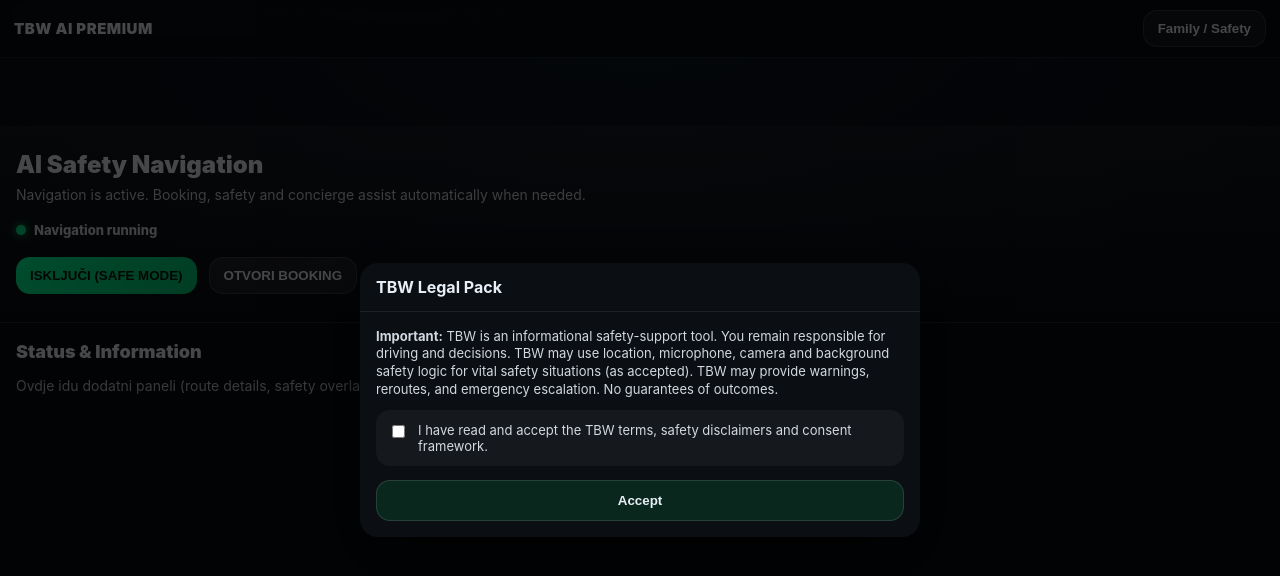
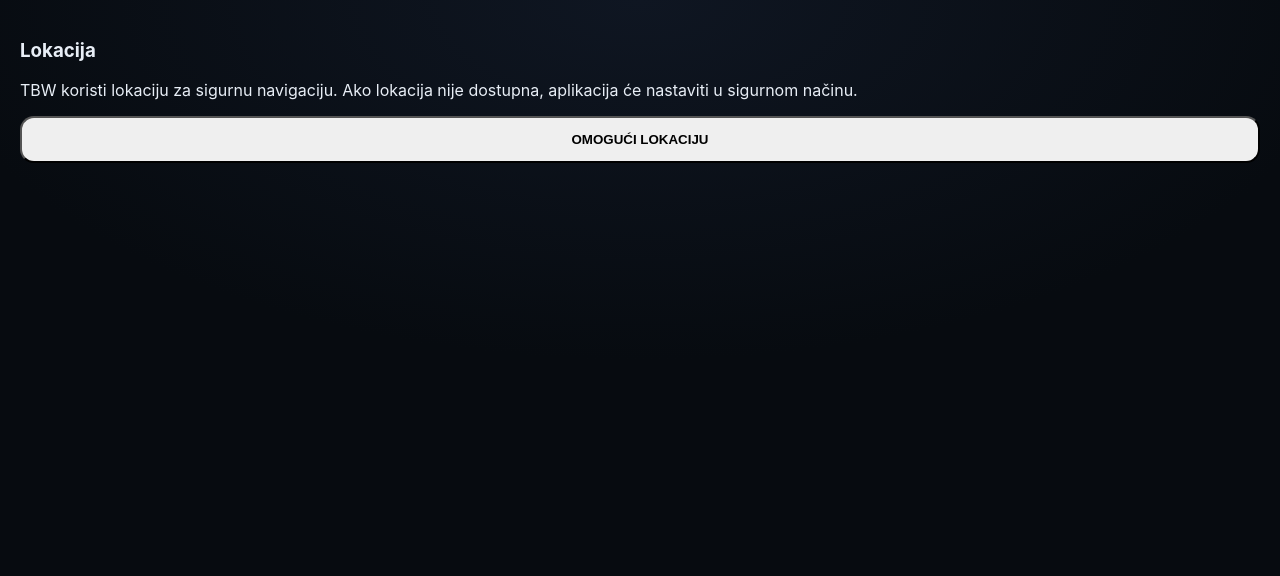
Before and after one commit to aitbwbooking-ctrl/tbw-ai-premium-COMPLETE-FINAL, a React (Vite) app: page / in a window 1280 px wide. Shown: the top 576 px of the page. Built offline with nearby package versions, Linux system fonts and the light colour scheme.

Commit message:
Update App.jsx

```diff
--- a/src/App.jsx
+++ b/src/App.jsx
@@ -1,259 +1,128 @@
-import React, { useEffect, useRef, useState } from "react";
+import React, { useEffect, useState } from "react";
 import "./App.css";
 
-/* TBW CORE */
-import { t } from "./tbw/core/i18n";
-import { speak, makeRecognizer } from "./tbw/core/voice";
-import { detectContextTrigger, shouldBridgeToBooking } from "./tbw/core/contextBridge";
+/* UI */
+import BookingModal from "./tbw/booking/BookingModal";
 
 /* GATES */
-import PermissionGate from "./tbw/ui/PermissionGate";
-import LegalGate, { legalAccepted } from "./tbw/ui/LegalGate";
-import RobotGate, { robotOk } from "./tbw/ui/RobotGate";
+import LocationGate from "./tbw/permissions/LocationGate";
 
-/* UI */
-import TickerNav from "./tbw/ui/TickerNav";
-
-/* BOOKING */
-import BookingModal from "./tbw/booking/BookingModal";
-
-/* PARENTAL */
-import ParentalPanel from "./tbw/parental/ParentalPanel";
-
-/* =========================================================
-   TBW AI PREMIUM — APP ROOT
-   ========================================================= */
+/* ============================
+   APP STATES
+   ============================ */
+const BOOT = "BOOT";
+const READY = "READY";
+const RUNNING = "RUNNING";
 
 export default function App() {
-  /* ---------- GLOBAL STATE ---------- */
-  const [navActive, setNavActive] = useState(true); // navigation always ON (locked)
-  const [navRisk, setNavRisk] = useState(false); // later fed by NavEngine (snow, closures, ETA drift)
+  const [appState, setAppState] = useState(BOOT);
 
-  /* ---------- GATES ---------- */
-  const [showLegal, setShowLegal] = useState(false);
-  const [showRobot, setShowRobot] = useState(false);
-  const [showPerm, setShowPerm] = useState(false);
+  const [location, setLocation] = useState(null);
+  const [bookingOpen, setBookingOpen] = useState(false);
 
-  /* ---------- BOOKING ---------- */
-  const [bookingOpen, setBookingOpen] = useState(false);
-  const [bookingSeed, setBookingSeed] = useState("");
-
-  /* ---------- PARENTAL ---------- */
-  const [parentalOpen, setParentalOpen] = useState(false);
-
-  /* ---------- TICKER ---------- */
-  const [criticalTicker, setCriticalTicker] = useState(null);
-  // { active:true, text:"NESREĆA 23 km ispred – smanjite brzinu" }
-
-  /* ---------- VOICE CONTEXT LISTENER ---------- */
-  const recRef = useRef(null);
-  const finalTextRef = useRef("");
-
-  /* =========================================================
-     BOOT SEQUENCE — HARD LOCKED
-     ========================================================= */
+  /* ============================
+     SILENT BOOT (NO AUDIO!)
+     ============================ */
   useEffect(() => {
-    // Order is locked: LEGAL → ROBOT → PERMISSIONS
-    if (!legalAccepted()) {
-      setShowLegal(true);
-      return;
-    }
-    if (!robotOk()) {
-      setShowRobot(true);
-      return;
-    }
-    setShowPerm(true);
+    // NEMA GOVORA
+    // NEMA MIKROFONA
+    // NEMA GEO BLOKA
+    setAppState(READY);
   }, []);
 
-  /* =========================================================
-     CONTEXTUAL AUTO-CONCIERGE BRIDGE (CACB™)
-     Navigation listens, Booking joins ONLY if needed
-     ========================================================= */
-  useEffect(() => {
-    if (!navActive) return;
+  /* ============================
+     LOCATION GRANTED CALLBACK
+     ============================ */
+  const handleLocationGranted = (payload) => {
+    setLocation(payload);
+    setAppState(RUNNING);
+  };
 
-    const r = makeRecognizer({ continuous: true });
-    if (!r) return;
+  /* ============================
+     RENDER
+     ============================ */
 
-    recRef.current = r;
-    finalTextRef.current = "";
+  /* ---- BOOT (ne vidi se) ---- */
+  if (appState === BOOT) {
+    return null;
+  }
 
-    r.onresult = (e) => {
-      let interim = "";
-      for (let i = e.resultIndex; i < e.results.length; i++) {
-        const res = e.results[i];
-        const txt = res[0]?.transcript || "";
-        if (res.isFinal) finalTextRef.current += txt + " ";
-        else interim += txt;
-      }
+  /* ---- READY: PERMISSION ---- */
+  if (appState === READY) {
+    return (
+      <div className="tbw-app-root">
+        <LocationGate onGranted={handleLocationGranted} />
+      </div>
+    );
+  }
 
-      const merged = (finalTextRef.current + interim).trim();
-      if (!merged) return;
-
-      const contextHit = detectContextTrigger(merged);
-      const shouldHelp = shouldBridgeToBooking({
-        contextHit,
-        navRisk,
-      });
-
-      if (shouldHelp && !bookingOpen) {
-        // One calm sentence – no interruption, no command needed
-        speak(
-          "Mogu pomoći. Vidim otežane uvjete i moguće kašnjenje. Želite da provjerim opcije?",
-          { priority: "normal" }
-        );
-        setBookingSeed(merged);
-        setBookingOpen(true);
-      }
-    };
-
-    r.onend = () => {
-      try {
-        r.start();
-      } catch {}
-    };
-
-    try {
-      r.start();
-    } catch {}
-
-    return () => {
-      try {
-        r.stop();
-      } catch {}
-      recRef.current = null;
-    };
-  }, [navActive, navRisk, bookingOpen]);
-
-  /* =========================================================
-     SIMULATED NAV RISK (REMOVE WHEN REAL ENGINE FEEDS IT)
-     ========================================================= */
-  useEffect(() => {
-    // demo: after 15s simulate snow / risk
-    const tmr = setTimeout(() => {
-      setNavRisk(true);
-      setCriticalTicker({
-        active: true,
-        text: "POJAČAN SNIJEG NA RUTI — MOGUĆE KAŠNJENJE",
-      });
-      speak(
-        "Upozorenje. Pojačan snijeg na ruti. Preporučujem povećanje razmaka.",
-        { priority: "critical" }
-      );
-    }, 15000);
-
-    return () => clearTimeout(tmr);
-  }, []);
-
-  /* =========================================================
-     UI
-     ========================================================= */
+  /* ---- RUNNING: FULL APP ---- */
   return (
     <div className="tbw-app-root">
-      {/* FIXED HEADER */}
+      {/* ================= HEADER ================= */}
       <header className="tbw-header">
         <div className="tbw-logo">TBW AI PREMIUM</div>
         <div className="tbw-actions">
           <button
-            className="tbw-btn"
-            onClick={() => setParentalOpen(true)}
+            className="tbw-btn-secondary"
+            onClick={() => setBookingOpen(true)}
           >
-            Family / Safety
+            BOOKING
           </button>
         </div>
       </header>
 
-      {/* TICKER */}
-      <TickerNav critical={criticalTicker} />
+      {/* ================= TICKER ================= */}
+      <div className="tbw-ticker tbw-ticker-idle">
+        <div className="tbw-ticker-inner">
+          TBW EMERGENCY PULT • Safety-first navigation active
+        </div>
+      </div>
 
-      {/* HERO / NAVIGATION CORE */}
+      {/* ================= MAIN ================= */}
       <main className="tbw-main">
+        {/* HERO / NAV CORE */}
         <section className="tbw-hero">
-          <h1>AI Safety Navigation</h1>
+          <h1>NAVIGATION ACTIVE</h1>
           <p>
-            Navigation is active. Booking, safety and concierge assist
-            automatically when needed.
+            TBW sigurnosni navigacijski sustav je aktivan.
+            {location?.mode && (
+              <>
+                <br />
+                <b>Način lokacije:</b> {location.mode}
+              </>
+            )}
           </p>
 
           <div className="tbw-nav-status">
-            <span className="dot green" />
-            Navigation running
+            <div className="dot green" />
+            SUSTAV AKTIVAN
           </div>
 
           <div className="tbw-manual-actions">
             <button
               className="tbw-btn-primary"
-              onClick={() => {
-                speak(
-                  "TBW se privremeno isključuje. U slučaju ponovne aktivacije, recite samo Hey TBW.",
-                  { priority: "normal" }
-                );
-                // SAFE MODE remains silently active (locked)
-              }}
-            >
-              ISKLJUČI (SAFE MODE)
-            </button>
-
-            <button
-              className="tbw-btn-secondary"
-              onClick={() => {
-                setBookingSeed("hotel");
-                setBookingOpen(true);
-              }}
+              onClick={() => setBookingOpen(true)}
             >
               OTVORI BOOKING
             </button>
           </div>
         </section>
 
-        {/* SCROLLABLE AREA BELOW SEARCH / HERO */}
+        {/* SCROLLABLE AREA */}
         <section className="tbw-scroll">
-          <h2>Status & Information</h2>
+          <h2>Status</h2>
           <p>
-            Ovdje idu dodatni paneli (route details, safety overlays,
-            explanations). Scroll je dozvoljen samo ispod hero dijela.
+            Navigacija, sigurnosni sustavi i booking engine su spremni.
+            Glas i mikrofon aktiviraju se isključivo ručno.
           </p>
         </section>
       </main>
 
       {/* ================= MODALS ================= */}
-
-      {/* LEGAL */}
-      <LegalGate
-        open={showLegal}
-        onAccepted={() => {
-          setShowLegal(false);
-          setShowRobot(true);
-        }}
-      />
-
-      {/* ROBOT */}
-      <RobotGate
-        open={showRobot}
-        onOk={() => {
-          setShowRobot(false);
-          setShowPerm(true);
-        }}
-      />
-
-      {/* PERMISSIONS */}
-      <PermissionGate
-        open={showPerm}
-        onOk={() => setShowPerm(false)}
-      />
-
-      {/* BOOKING 5★ CONCIERGE */}
       <BookingModal
         open={bookingOpen}
-        seedPrompt={bookingSeed}
-        cityFallback="Split"
         onClose={() => setBookingOpen(false)}
-      />
-
-      {/* PARENTAL */}
-      <ParentalPanel
-        open={parentalOpen}
-        onDone={() => setParentalOpen(false)}
       />
     </div>
   );
```
